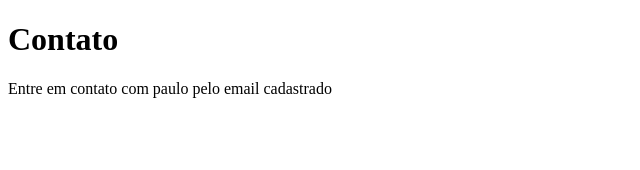
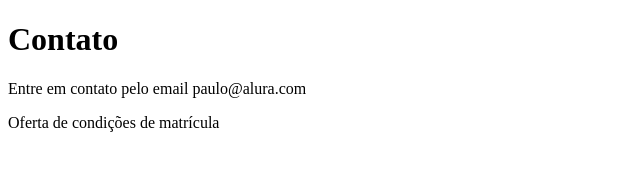
Before and after one commit to paulopointevin17/revisao_sistema_cadastro, a plain HTML site: page contato.html in a window 1280 px wide. Shown: the whole page, without its empty margins (0-640 px from the left). Drawn offline with Linux system fonts and the light colour scheme.

Commit message:
Oferta de condições de matrícula

```diff
--- a/contato.html
+++ b/contato.html
@@ -7,6 +7,7 @@
 </head>
 <body>
     <h1>Contato</h1>
-    <p>Entre em contato com paulo pelo email cadastrado</p>
+    <p>Entre em contato  pelo email paulo@alura.com</p>
+    <p>Oferta de condições de matrícula</p>
 </body>
 </html>
```
